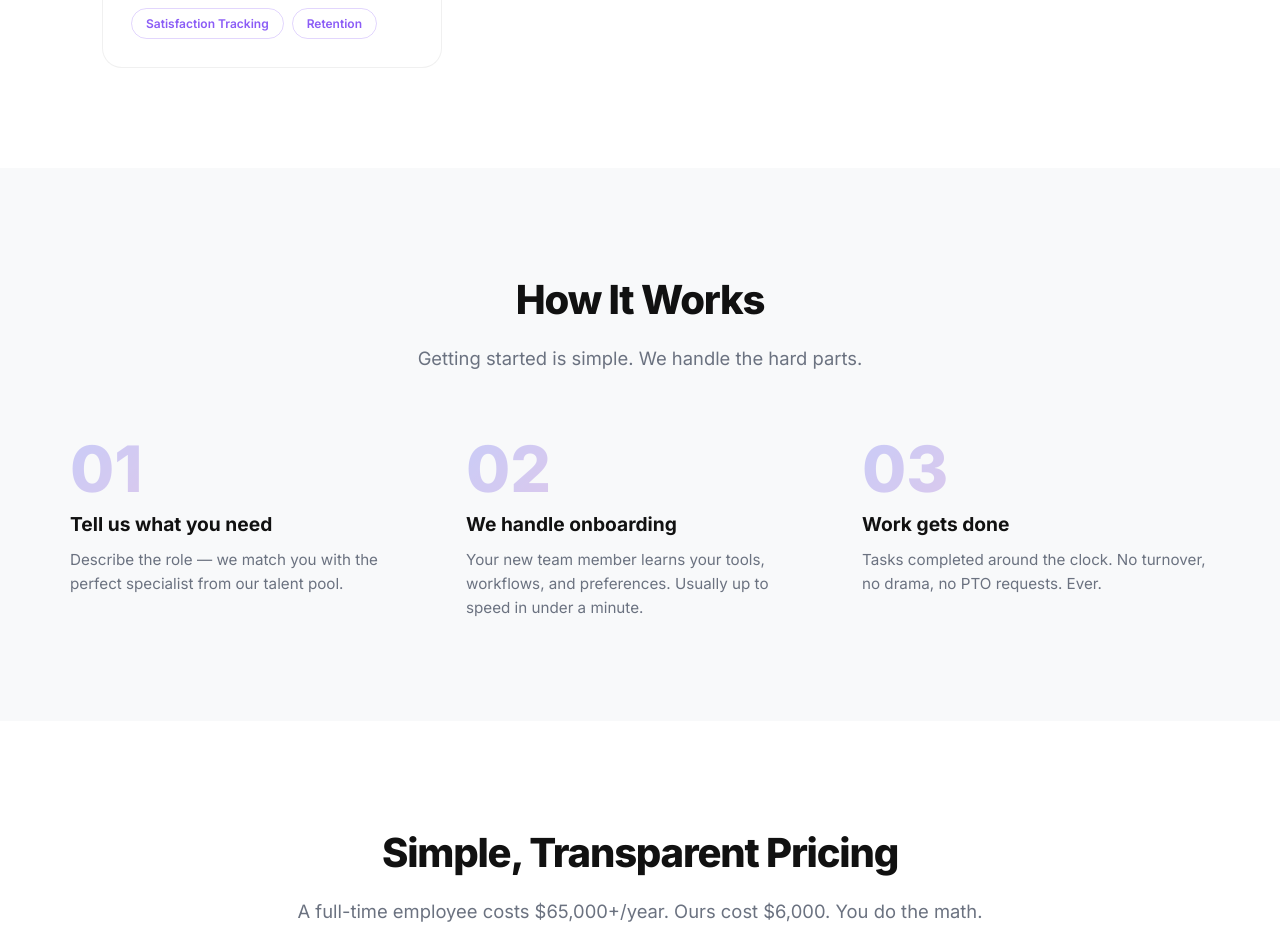
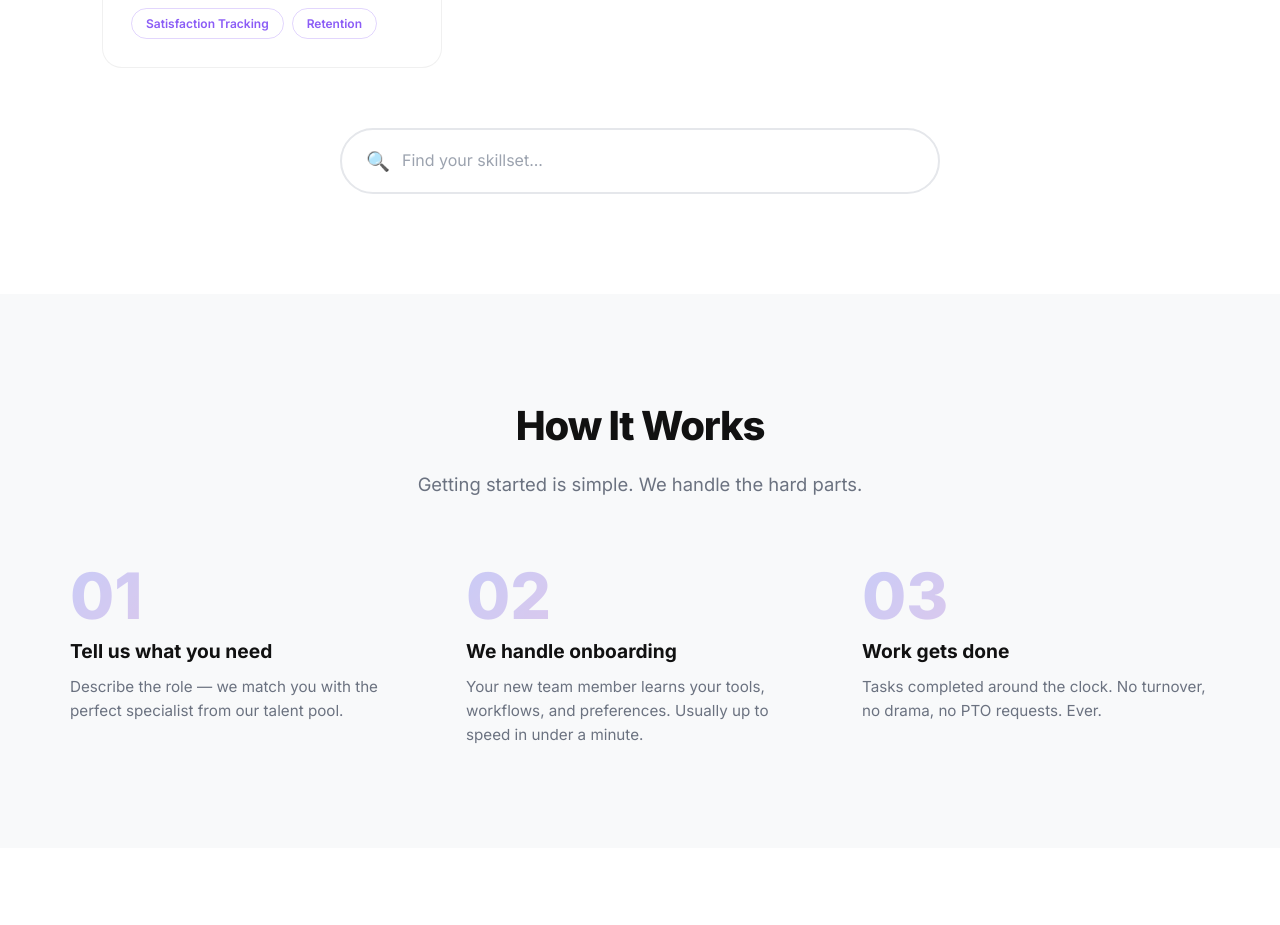
Before and after one commit to frankhli843/peoplefreework, a React (Vite) app: page / in a window 1280 px wide. Shown: the part 4560-5485 px from the top of the page. Built offline with nearby package versions, Linux system fonts and the light colour scheme.

Commit message:
Add fake search bar below team grid with custom agent CTA

```diff
--- a/src/App.css
+++ b/src/App.css
@@ -324,6 +324,55 @@ body {
   font-size: 0.65rem; color: #e5e7eb;
 }
 
+/* Custom Search */
+.custom-search-section {
+  margin-top: 60px;
+  max-width: 600px;
+  margin-left: auto;
+  margin-right: auto;
+}
+.fake-search {
+  display: flex;
+  align-items: center;
+  gap: 12px;
+  padding: 16px 24px;
+  border: 2px solid #e5e7eb;
+  border-radius: 50px;
+  cursor: pointer;
+  transition: all 0.3s ease;
+  background: #fff;
+}
+.fake-search:hover {
+  border-color: #a855f7;
+  box-shadow: 0 0 0 4px rgba(168, 85, 247, 0.1);
+}
+.search-icon { font-size: 1.2rem; }
+.search-placeholder {
+  color: #9ca3af;
+  font-size: 1rem;
+}
+.search-expanded {
+  text-align: center;
+  padding: 32px;
+  border: 2px solid #a855f7;
+  border-radius: 20px;
+  background: linear-gradient(135deg, #faf5ff, #f3e8ff);
+  animation: expandIn 0.4s ease;
+}
+.search-expanded .search-reveal {
+  font-size: 1.1rem;
+  color: #374151;
+  line-height: 1.7;
+  margin-bottom: 24px;
+}
+.search-expanded .btn {
+  display: inline-block;
+}
+@keyframes expandIn {
+  from { opacity: 0; transform: scale(0.95); }
+  to { opacity: 1; transform: scale(1); }
+}
+
 /* Responsive */
 @media (max-width: 768px) {
   .nav-links { display: none; }
--- a/src/App.jsx
+++ b/src/App.jsx
@@ -1,3 +1,4 @@
+import { useState } from 'react'
 import { useTranslation } from 'react-i18next'
 import './App.css'
 
@@ -71,6 +72,7 @@ function LanguagePicker() {
 
 function App() {
   const { t } = useTranslation()
+  const [searchExpanded, setSearchExpanded] = useState(false)
 
   return (
     <div className="app">
@@ -177,6 +179,21 @@ function App() {
             )
           })}
         </div>
+
+        {/* Custom Agent Search */}
+        <div className="custom-search-section">
+          {!searchExpanded ? (
+            <div className="fake-search" onClick={() => setSearchExpanded(true)}>
+              <span className="search-icon">🔍</span>
+              <span className="search-placeholder">{t('team.search.placeholder')}</span>
+            </div>
+          ) : (
+            <div className="search-expanded">
+              <p className="search-reveal">{t('team.search.reveal')}</p>
+              <a href="mailto:hello@peoplefree.work" className="btn btn-primary">{t('team.search.cta')}</a>
+            </div>
+          )}
+        </div>
       </section>
 
       {/* How It Works */}
--- a/src/locales/en.json
+++ b/src/locales/en.json
@@ -34,6 +34,11 @@
   "team": {
     "sectionTitle": "Our Specialists",
     "sectionSub": "Ten dedicated professionals. Always available. Suspiciously perfect.",
+    "search": {
+      "placeholder": "Find your skillset...",
+      "reveal": "Can't find what you're looking for? We build custom AI agents with the personality, expertise, and experience that match your exact needs. Your perfect hire doesn't exist yet — but we can create them.",
+      "cta": "Let's Talk About It →"
+    },
     "available": "Available",
     "response": "Response:",
     "members": {
```
